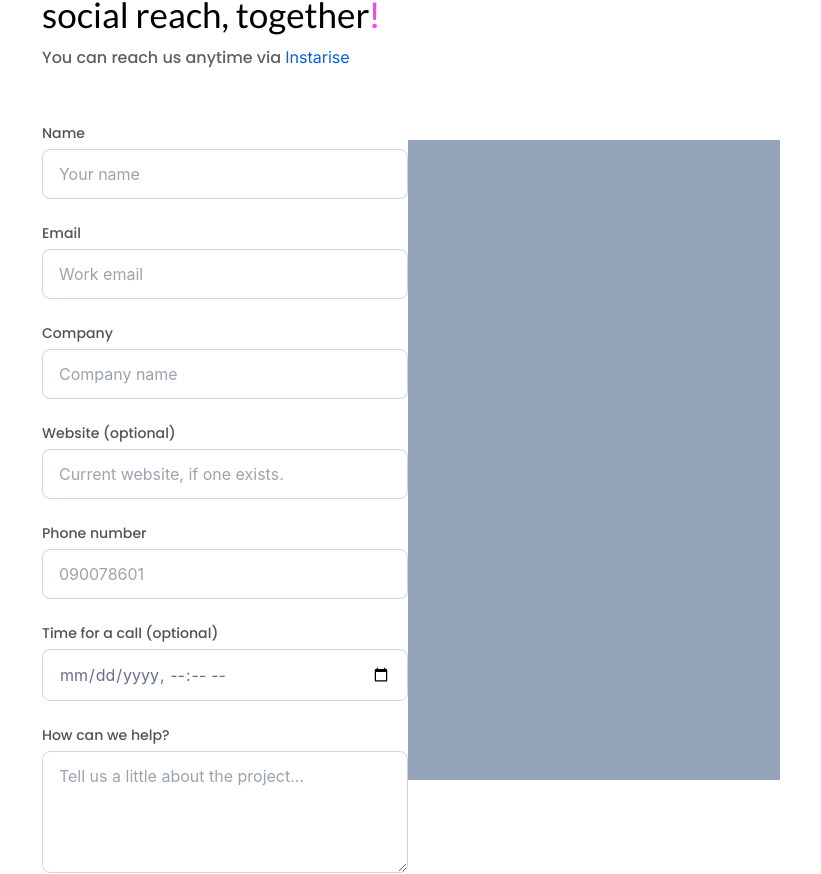
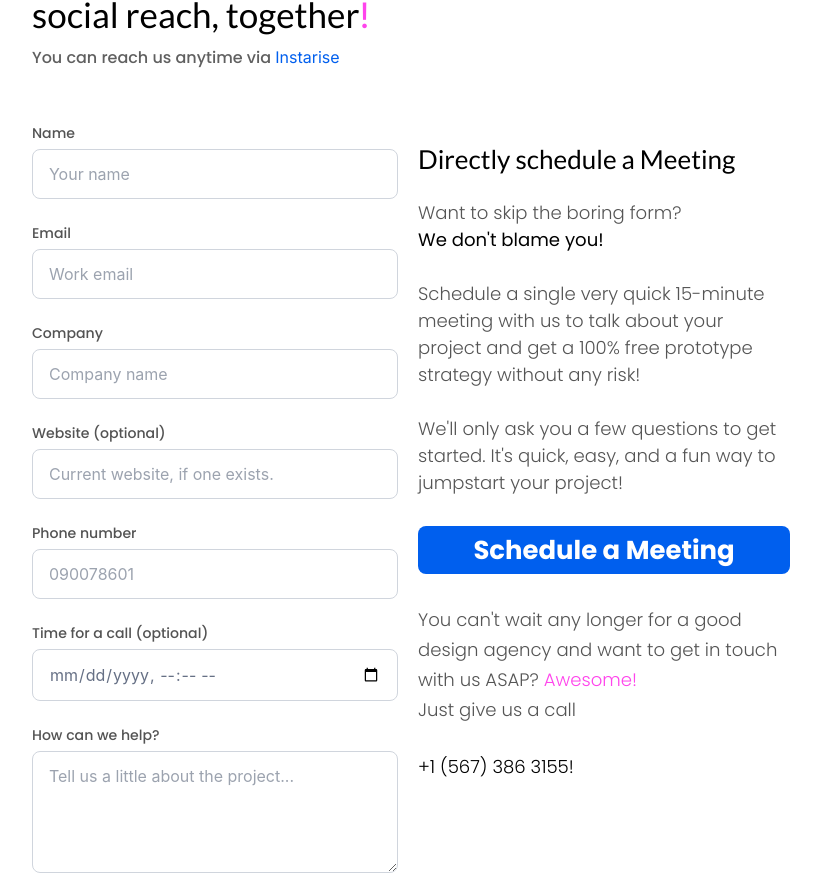
Before and after one commit to sharjeelbigosoft/Instarise, a React (Create React App) app: page / in a window 1280 px wide. Shown: the part 1988-2862 px from the top of the page, without its empty margins (229-1050 px from the left). Built offline with nearby package versions, Linux system fonts and the light colour scheme.

Commit message:
Remaining part of the contact component. Few changes needed for the large devices.

```diff
--- a/src/components/Contact.tsx
+++ b/src/components/Contact.tsx
@@ -3,12 +3,12 @@ import React from 'react'
 export default function Contact() {
   return (
     <>
-      <div className='flex items-center flex-col md:flex-row justify-center'>
+      <div className='flex items-center flex-col md:flex-row justify-center gap-[1.25rem]'>
         <div className="gap-[24px]">
           <div className='grid gap-[50px]'>
             {/* form headline */}
             <div className='w-[22.88rem]'>
-              <h6 className='text-[2.19rem] font-[lato] font-[500] leadig-[3.75rem]'>Let’s level up your social reach, together<h6 className='text-[#FF44EC] font-[inter] inline'>!</h6></h6>
+              <h6 className='text-[2.19rem] font-[lato] font-[500] leadig-[3.75rem]'>Let's level up your social reach, together<h6 className='text-[#FF44EC] font-[inter] inline'>!</h6></h6>
               <p className='font-[poppins] font-[500] text-[1rem] leading-[1.88rem] text-[#606060]'>You can reach us anytime via <p className='font-[inter] font-[400] text-[1rem] leading-[1.88rem] inline text-[#005FEE]'>Instarise</p></p>
             </div>
             {/* form */}
@@ -53,8 +53,29 @@ export default function Contact() {
 
 
         {/* contact info */}
-        <div className="w-[23.25rem] h-[40rem] bg-slate-400">
-
+        <div className="w-[23.25rem]">
+          {/* frame 33 */}
+          <div className='flex flex-col gap-[1.25rem]'>
+            <h6 className='font-[500] font-[lato] text-[1.63rem] leading-[2.5rem]'>Directly schedule a Meeting</h6>
+            <div className='font-[poppins] font-[300] text-[1.13rem] text-[#555555]'>
+              <p className='leading-[1.69rem]'>Want to skip the boring form?<p className='font-[400] text-black'>We don't blame you!</p></p>
+              <br />
+              <p className='leading-[1.69rem]'>Schedule a single very quick 15-minute meeting with us to talk about your project and get a 100% free prototype strategy without any risk!</p>
+              <br />
+              <p className='leading-[1.69rem]'>We'll only ask you a few questions to get started. It's quick, easy, and a fun way to jumpstart your project!</p>
+            </div>
+          </div>
+          {/* actions */}
+          <div className='w-[full] my-[1.88rem]'>
+            <button className='w-full py-[0.75rem] px-[1.25rem] bg-[#005FEE] text-white rounded-[0.5rem] font-[poppins] font-[700] leading-[1.5rem] text-[1.62rem]'>Schedule a Meeting</button>
+          </div>
+          {/* text */}
+          <div className='font-[poppins] font-[300] text-[1.13rem] text-[#555555]'>
+            <p className='leading-[1.88rem]'>You can't wait any longer for a good design agency and want to get in touch with us ASAP? <p className='inline text-[#FF44EC]'>Awesome!</p></p>
+            <p className='leading-[1.88rem]'>Just give us a call</p>
+            <br />
+            <p className='leading-[1.88rem] font-[300] text-black'>+1 (567) 386 3155!</p>
+          </div>
         </div>
       </div>
         {/* <div className='flex justify-center'>
```
